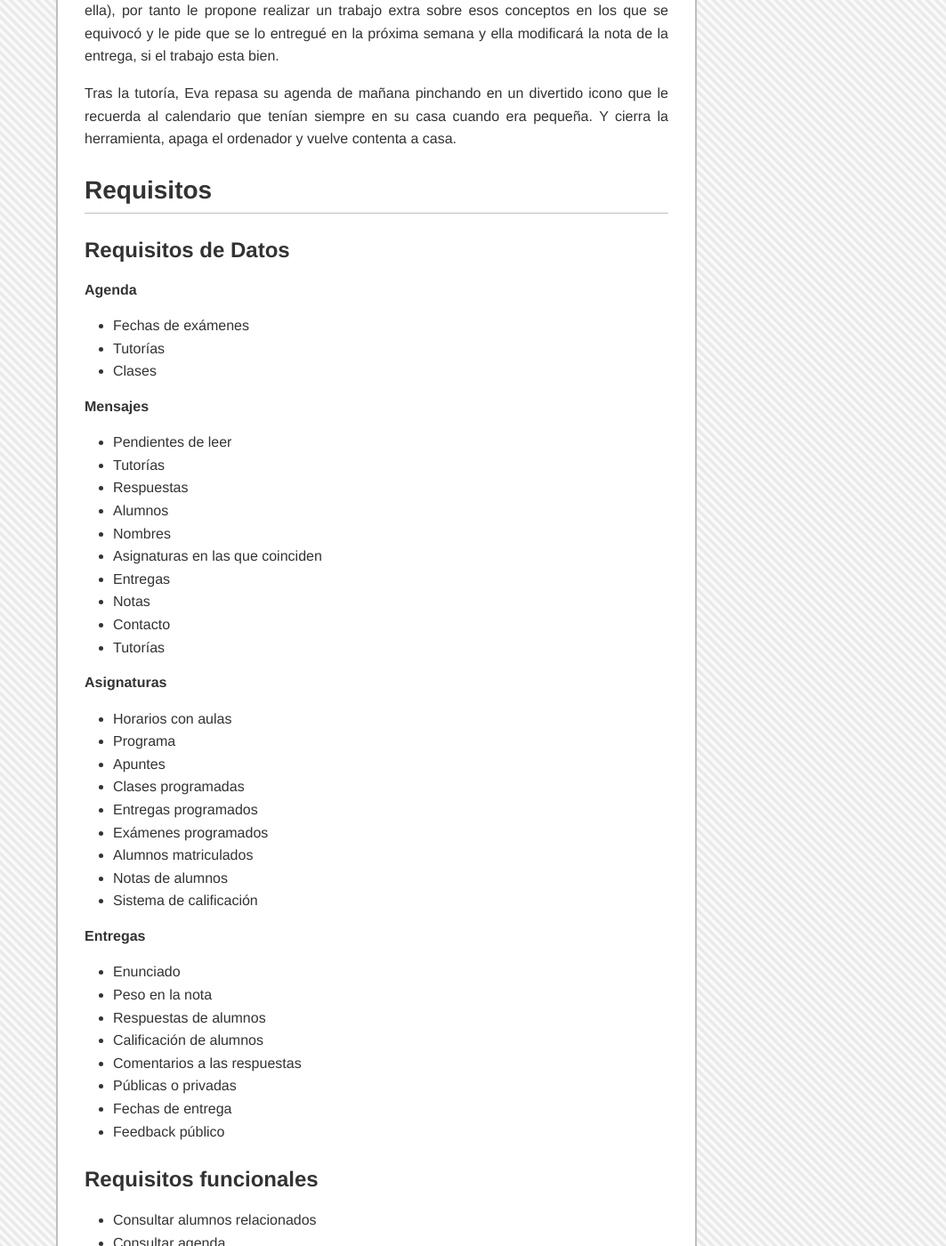
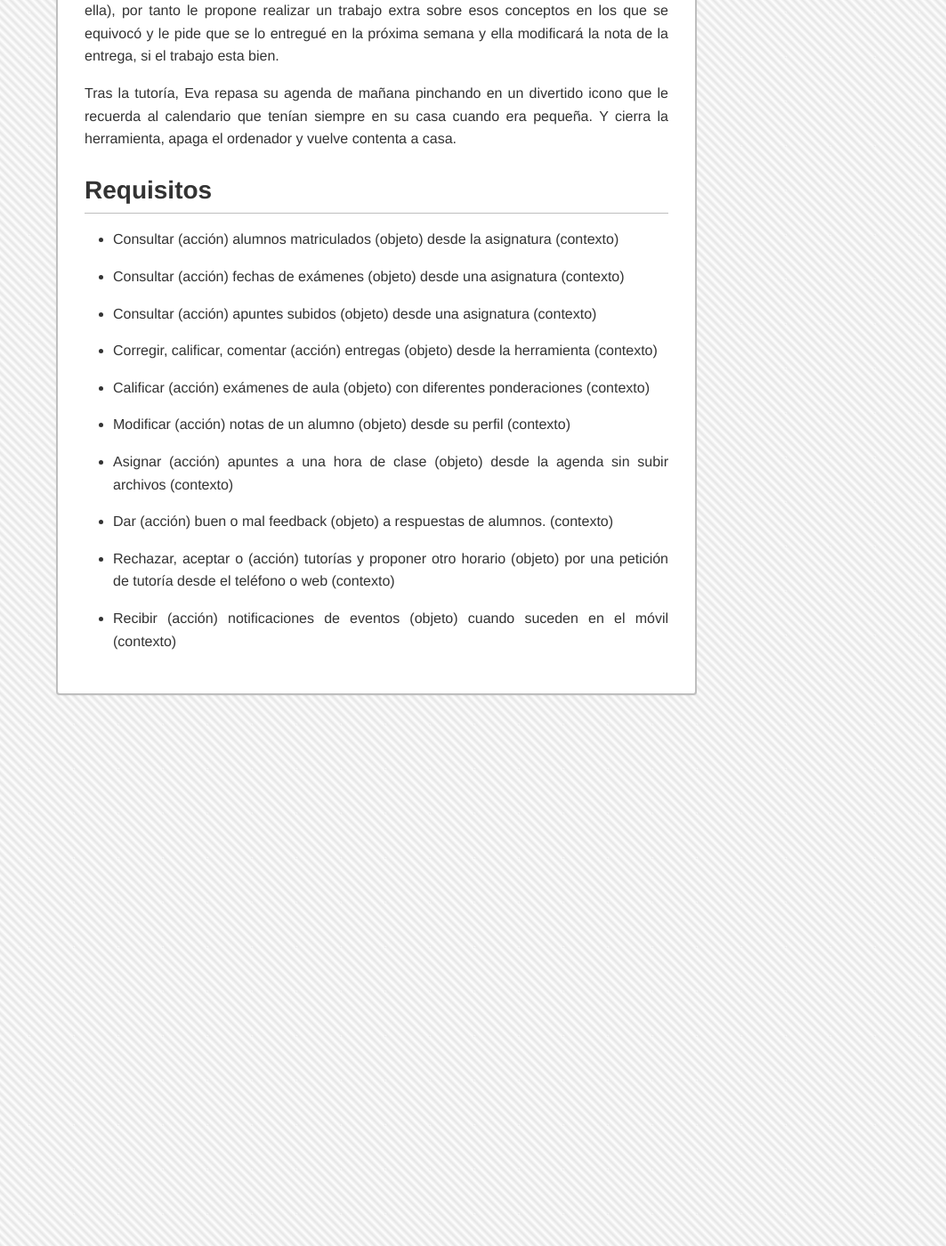
Before and after one commit to pblocz/cygnus-ux-interface-design, a Jekyll site: the page built from pages/escenarios/esceprof.md, in a window 1280 px wide and 1400 px high, scrolled down 1536 px. Shown: the whole window at 89% size, without its empty margins (217-1280 px from the left). Built offline with Jekyll 4.4.1, drawn with Linux system fonts in a browser that asks for light colours; nearby versions of some CDN libraries; some of the changed text lies outside the part shown.

Commit message:
Requisitos en modo: acción-objeto-contexto

```diff
--- a/pages/escenarios/esceprof.md
+++ b/pages/escenarios/esceprof.md
@@ -30,71 +30,22 @@
 
 ## Requisitos
 
-### Requisitos de Datos
+- Consultar (acción) alumnos matriculados (objeto) desde la asignatura (contexto)
 
-##### Agenda
-- Fechas de exámenes
-- Tutorías
-- Clases
+- Consultar (acción) fechas de exámenes (objeto) desde una asignatura (contexto)
 
-##### Mensajes
-- Pendientes de leer
-- Tutorías
-- Respuestas
-- Alumnos
-- Nombres
-- Asignaturas en las que coinciden
-- Entregas
-- Notas
-- Contacto
-- Tutorías
+- Consultar (acción) apuntes subidos (objeto) desde una asignatura (contexto)
 
-##### Asignaturas
-- Horarios con aulas
-- Programa
-- Apuntes
-- Clases programadas
-- Entregas programados
-- Exámenes programados
-- Alumnos matriculados
-- Notas de alumnos
-- Sistema de calificación
+- Corregir, calificar, comentar (acción) entregas (objeto) desde la herramienta (contexto)
 
-##### Entregas
-- Enunciado
-- Peso en la nota
-- Respuestas de alumnos
-- Calificación de alumnos
-- Comentarios a las respuestas
-- Públicas o privadas
-- Fechas de entrega
-- Feedback público
+- Calificar (acción) exámenes de aula (objeto) con diferentes ponderaciones (contexto)
 
-### Requisitos funcionales
-- Consultar alumnos relacionados
-- Consultar agenda
-- Consultar apuntes subidos
-- Corregir entregas
-- Poner notas
-- Modificar notas
-- Preparar sistema de calificación
-- Preparar entregas
-- Preparar agenda
-- Subir apuntes
-- Dar buen o mal feedback a respuestas de alumnos.
-- Rechazar tutorías y proponer otro horario
-- Rechazar tutorías.
-- Aceptar tutorías
-- Responder mensajes.
-- Programar clases con apuntes
+- Modificar (acción) notas de un alumno (objeto) desde su perfil (contexto)
 
-### Requisitos de contexto
-- Con posibles interrupciones
-- Operar en el ordenador
-- Notificaciones en el móvil
-- Operaciones rápidas en móvil
+- Asignar (acción) apuntes a una hora de clase (objeto) desde la agenda sin subir archivos (contexto)
 
+- Dar (acción) buen o mal feedback (objeto) a respuestas de alumnos. (contexto)
 
-### Otros requisitos
-- Fácil manejo
-- Versión web y App
+- Rechazar, aceptar o  (acción) tutorías y proponer otro horario (objeto) por una petición de tutoría desde el teléfono o web (contexto)
+
+- Recibir (acción) notificaciones de eventos (objeto) cuando suceden en el móvil (contexto)
```
